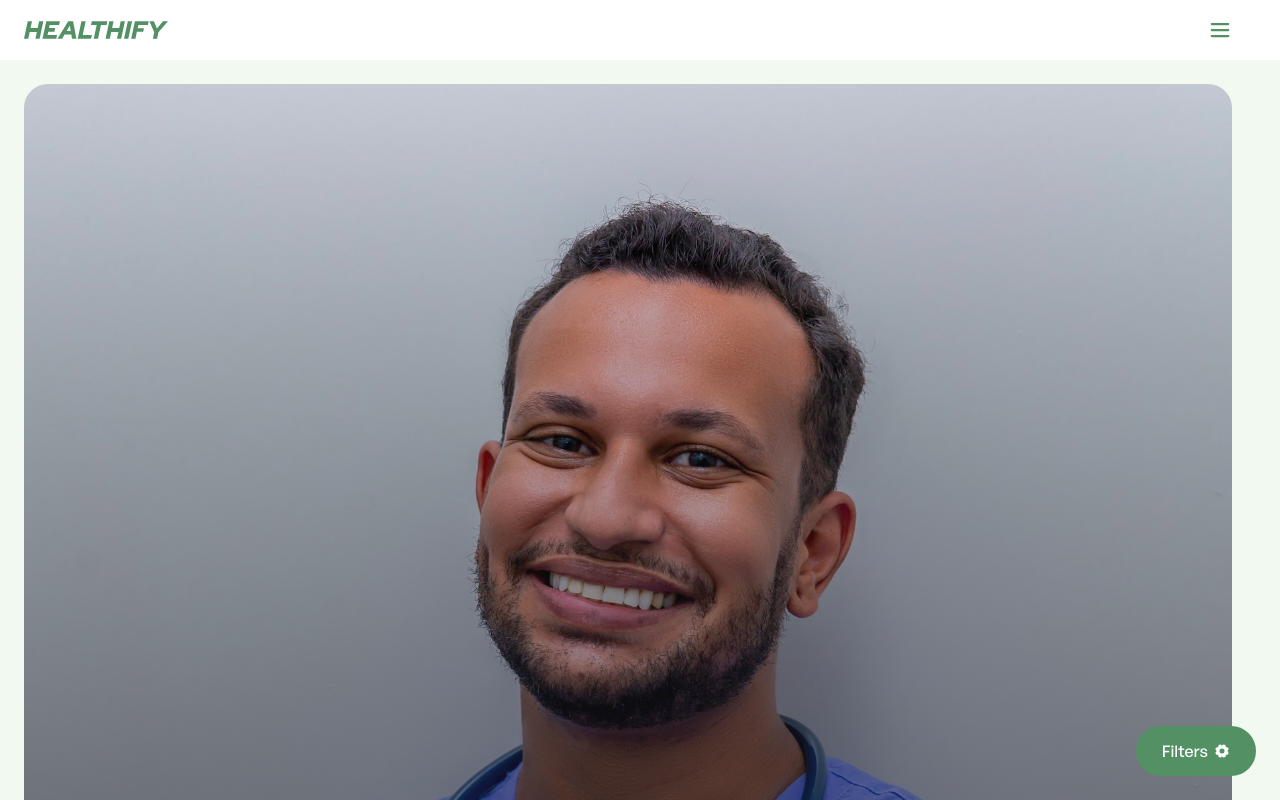
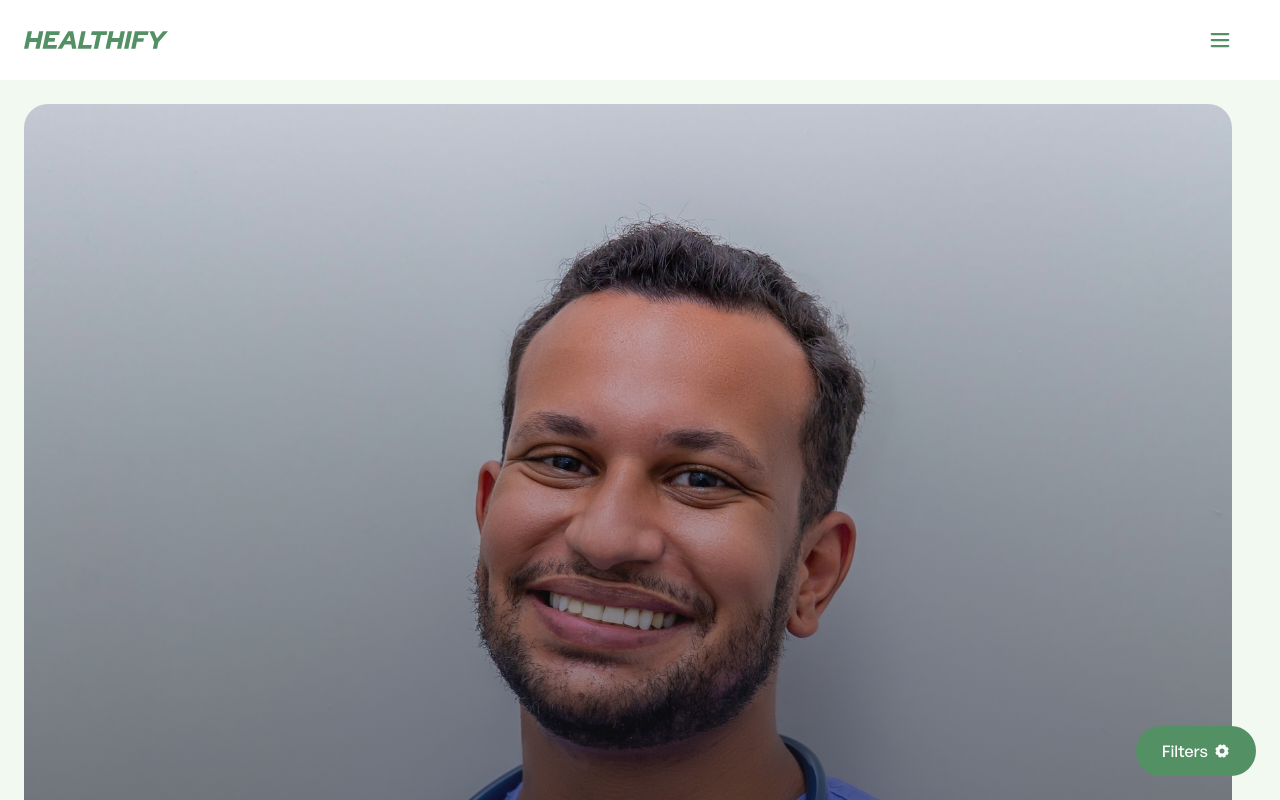
Before and after one commit to saifessam/healthify, a Next.js app: page /doctors in a window 1280 px wide. Shown: the top 800 px of the page. Built offline with nearby package versions, Linux system fonts and the light colour scheme.

Commit message:
Fixed `Button` padding and `Header` height

```diff
--- a/components/button/styles.css
+++ b/components/button/styles.css
@@ -3,7 +3,7 @@
   justify-content: center;
   align-items: center;
   gap: calc(var(--half-spacing) / 2);
-  padding: calc(var(--half-spacing) / 2) var(--spacing);
+  padding: var(--half-spacing) var(--spacing);
   border-radius: var(--circular-border-radius);
   font: var(--main-label);
   white-space: nowrap;
@@ -54,7 +54,6 @@
     position: fixed;
     bottom: var(--spacing);
     right: var(--spacing);
-    padding: var(--half-spacing) var(--spacing);
     z-index: 5;
   }
 
--- a/components/header/styles.css
+++ b/components/header/styles.css
@@ -1,11 +1,12 @@
 header {
   position: sticky;
+  height: 10dvh;
   top: 0;
   display: flex;
   flex-direction: row;
   justify-content: space-between;
   align-items: center;
-  padding: var(--half-spacing) var(--spacing);
+  padding: 0 var(--spacing);
   background-color: var(--background-secondary);
   z-index: 10;
 
```
